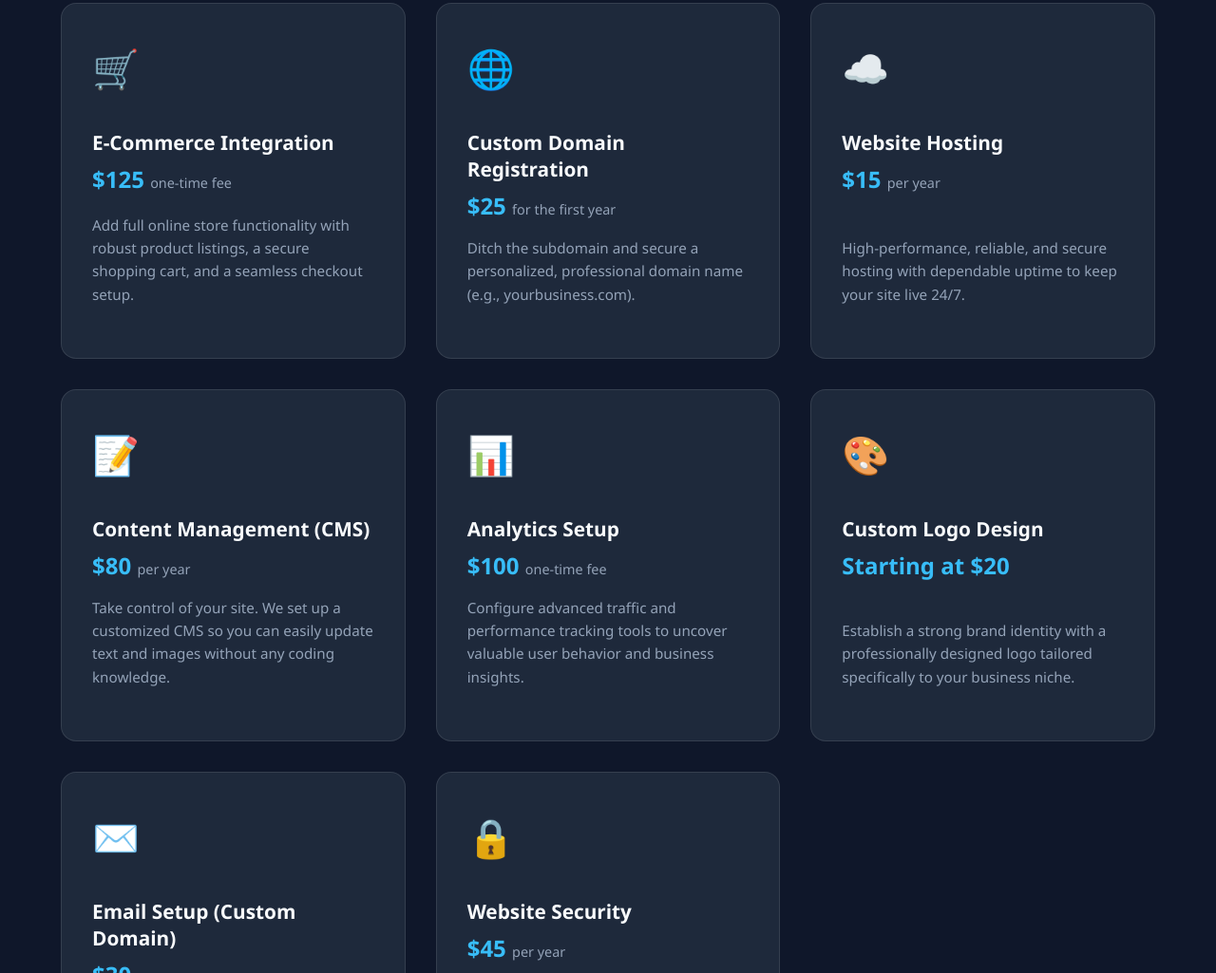
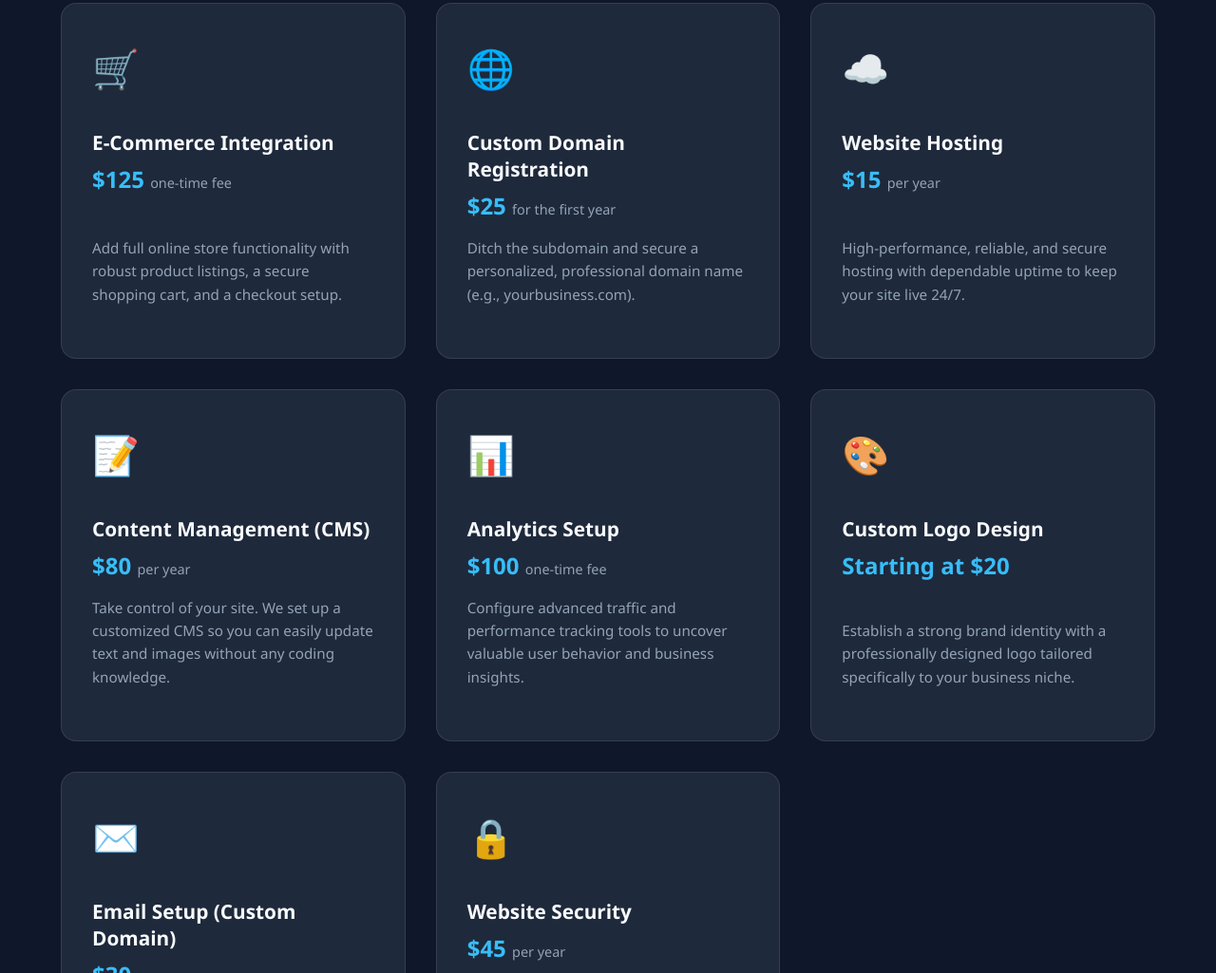
Before and after one commit to U-spe/WCS-Website, a website: page pricing.html in a window 1280 px wide. Shown: the part 2620-3645 px from the top of the page at 95% size. Drawn offline with Linux system fonts and the light colour scheme; files that its build step writes are made by us from their sources.

Commit message:
WCS: Update pricing.html

```diff
--- a/pricing.html
+++ b/pricing.html
@@ -76,7 +76,7 @@
                     <div class="addon-icon">🛒</div>
                     <h3>E-Commerce Integration</h3>
                     <div class="addon-price">$125 <span>one-time fee</span></div>
-                    <p>Add full online store functionality with robust product listings, a secure shopping cart, and a seamless checkout setup.</p>
+                    <p>Add full online store functionality with robust product listings, a secure shopping cart, and a checkout setup.</p>
                 </div>
 
                 <div class="addon-card">
@@ -152,5 +152,6 @@
         </section>
     </main>
 
+    <script src="/js/he-fo.js"></script>
 </body>
 </html>
```
